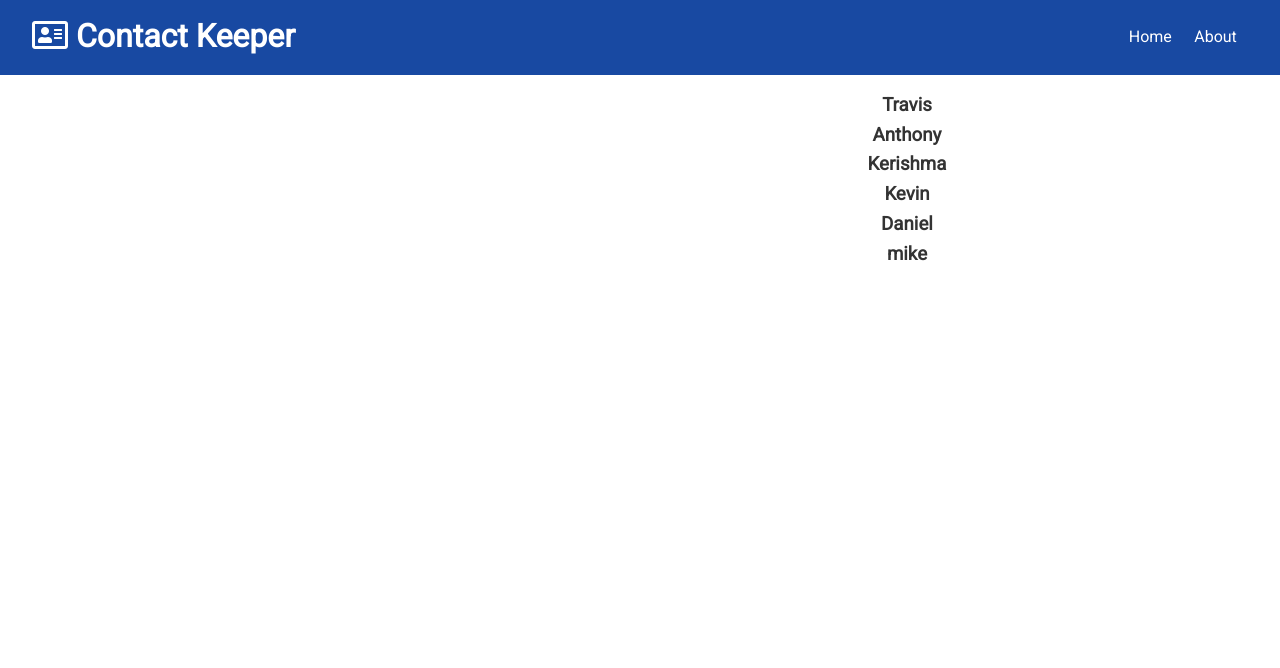
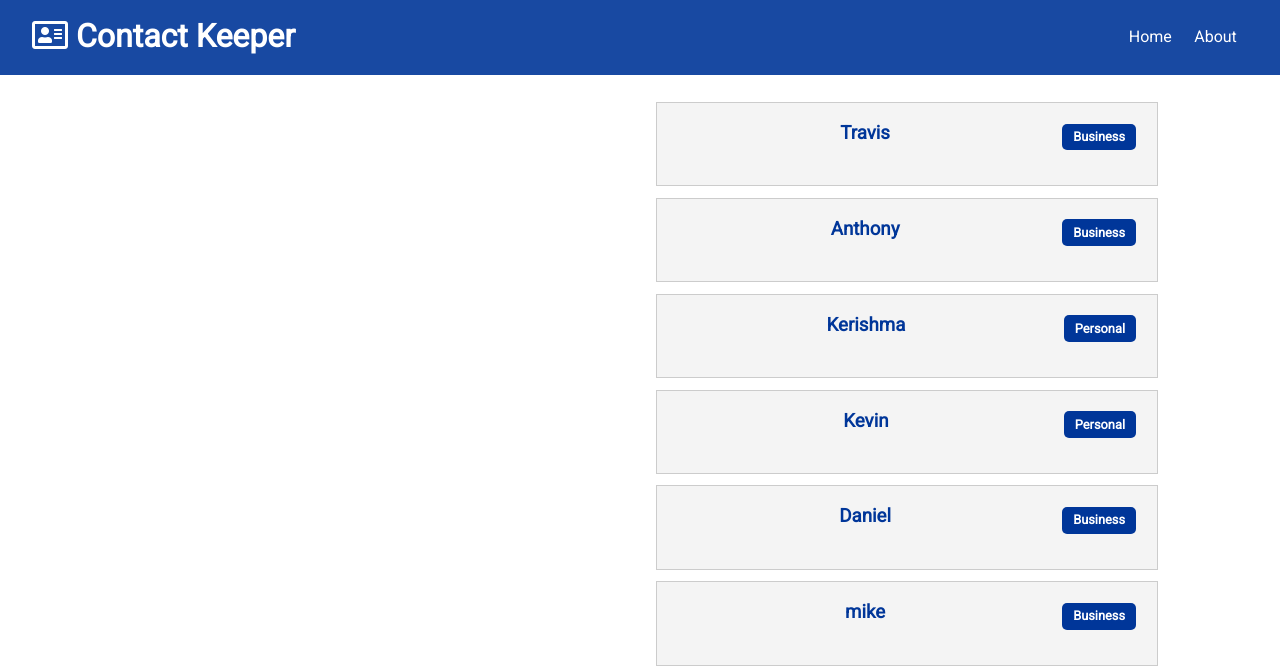
Before and after one commit to 14Anthony/myContact, a React (Create React App) app in the folder client/: page / in a window 1280 px wide. Shown: the top 668 px of the page. Built offline with nearby package versions, Linux system fonts and the light colour scheme.

Commit message:
badges, styled a little.  uppercased first letter.

```diff
--- a/client/src/components/contacts/ContactItem.js
+++ b/client/src/components/contacts/ContactItem.js
@@ -1,4 +1,5 @@
 import React from 'react'
+// import { badge } from 'react-bootstrap'
 
 const ContactItem = ({ contact }) => {
     const { id, name, email, phone, type } = contact;
@@ -8,13 +9,18 @@ const ContactItem = ({ contact }) => {
         <div className='card bg-light'>
             <h3 className="text-primary text-lefts">
 
-                {name}{" "}<span className={'badge' + (type === "professional" ? 'badge-success' : 'badge-primary')}>{type}</span>
+                {name}{" "}<span style={{ float: 'right' }} className={'badge ' + (type === "professional" ? 'badge-success' : 'badge-primary')}>
+                    {type.charAt(0).toUpperCase() + type.slice(1)}
+                </span>
+            </h3>
+            <ul className="list">
+                {email && (<li>
+                    <i></i>
+                </li>)}
 
-
-            </h3>
-
+            </ul>
         </div>
-    )
-}
+    );
+};
 
 export default ContactItem
--- a/client/src/components/contacts/Contacts.js
+++ b/client/src/components/contacts/Contacts.js
@@ -11,7 +11,8 @@ const Contacts = () => {
         <Fragment>
 
             {contacts.map(contact => (
-                <h3>{contact.name}</h3>
+                // <h3>{contact.name}</h3>
+                <ContactItem key={contact.id} contact={contact} />
             ))}
 
         </Fragment>
```
